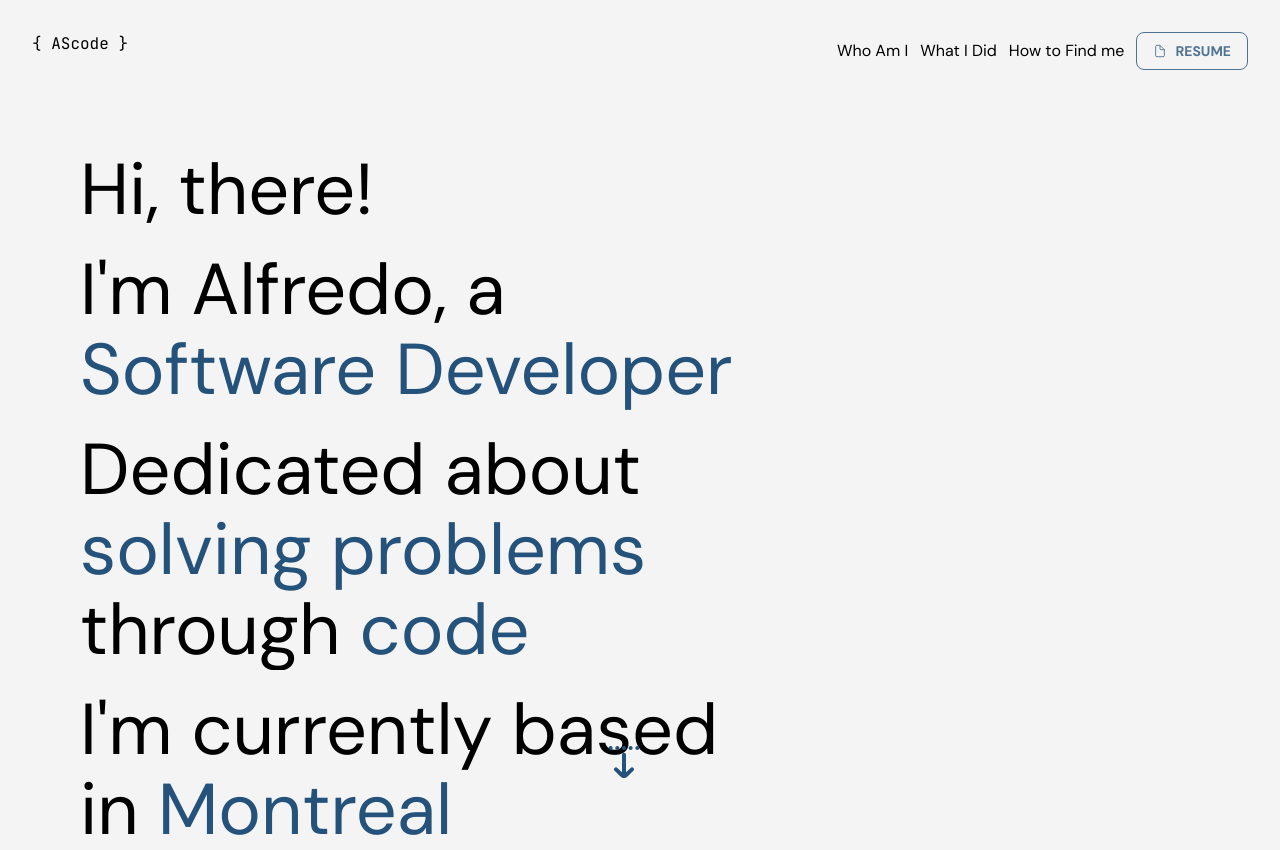
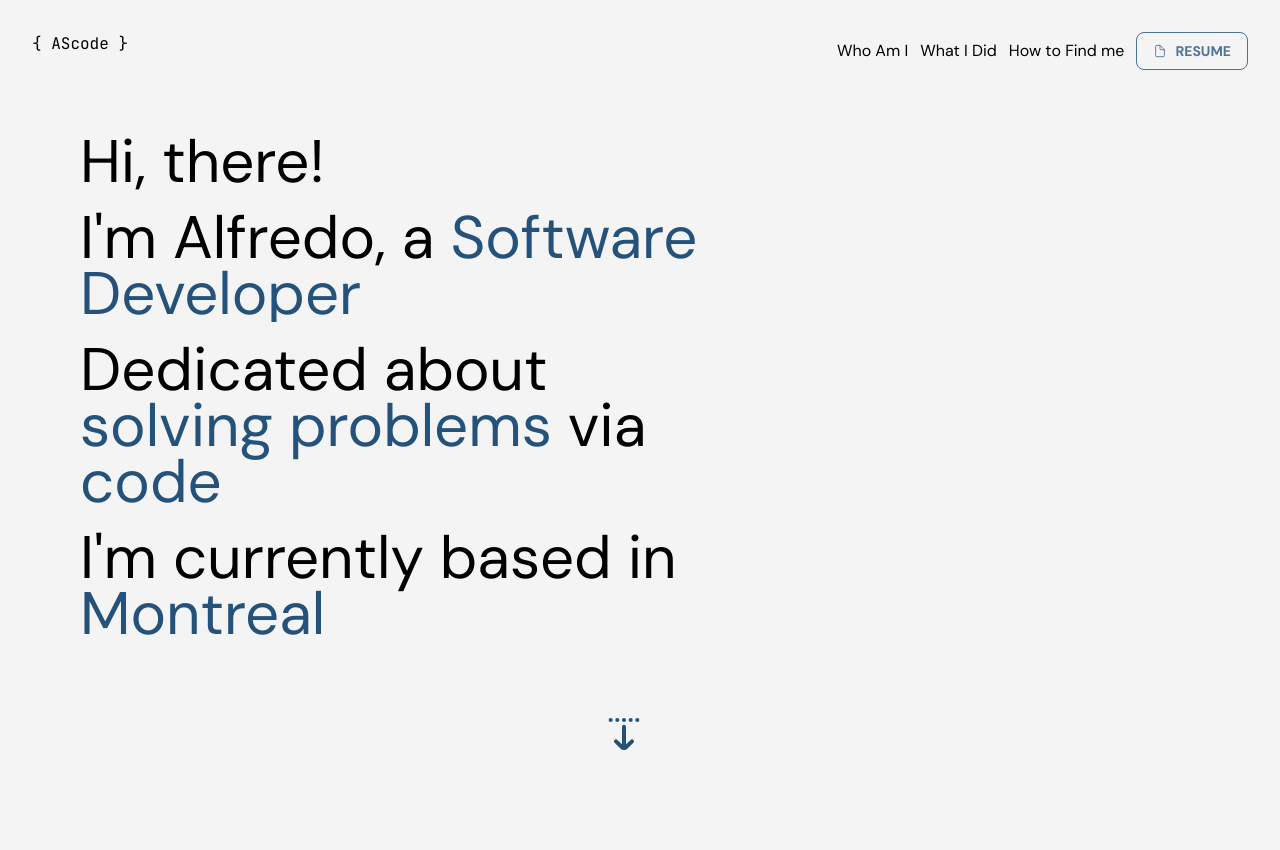
Before and after one commit to alfredoparreiras/portfolio, a React (Vite) app: page / in a window 1280 px wide. After the commit the page ends 800 px from the top, so only its background shows below. Built offline with nearby package versions, Linux system fonts and the light colour scheme.

Commit message:
Layouts fixed

```diff
--- a/src/App.tsx
+++ b/src/App.tsx
@@ -12,7 +12,7 @@ function App() {
 
   return (
     <>
-      <main className="relative min-h-screen lg:min-h-[800px] px-8 pt-8 dark:bg-darkBackground dark:text-white">
+      <main className="relative min-h-screen md:min-h-full px-8 pt-8 dark:bg-darkBackground dark:text-white">
         <Header/>
         <AnimatePresence mode="wait">
           <Routes location={location} key={location.pathname}>
--- a/src/components/ArrowBottom.tsx
+++ b/src/components/ArrowBottom.tsx
@@ -33,7 +33,7 @@ function ArrowBottom({href}: ArrowBottomProps) {
   return (
     <animated.a
       href={href}
-      className="absolute bottom-[4.5rem] right-8 lg:right-1/2 "
+      className="absolute bottom-5 right-8 lg:right-1/2 "
       style={fade}
     >
       <motion.img
--- a/src/index.css
+++ b/src/index.css
@@ -101,9 +101,17 @@ html, body, #root, .app{
   .smallDevice{
     font-size: 2rem;
     line-height: 2.25rem;
-
   }
 }
+
+@media screen and ((min-width: 770px) and (max-width: 1080px)) and (min-height: 768px) and (orientation: landscape) {
+  .tabletRotated {
+    font-size: 3rem;
+    line-height: 3rem;
+    width: 60%;
+  }
+}
+
 
 @media (prefers-color-scheme: dark) {
   html, body, #root, .app {
--- a/src/pages/AboutMe/WebAboutMe.tsx
+++ b/src/pages/AboutMe/WebAboutMe.tsx
@@ -7,7 +7,7 @@ import Icons from "@/components/Icons";
 
 const WebAboutMe = () => {
   return (
-    <section className="pb-36 bg-red-800 hidden lg:block">
+    <section className="pb-10 hidden lg:block">
       <MainTitle title="Who Am I" />
       <div className="flex w-full justify-between lg:pt-4">
         <div className="w-5/12 text-xl">
--- a/src/pages/Contact/Contact.tsx
+++ b/src/pages/Contact/Contact.tsx
@@ -6,7 +6,7 @@ import Social from '@/components/Social'
 
 const Contact = () => {
   return (
-    <section id="howtofindme" className="min-h-[760px] lg:mt-10">
+    <section id="howtofindme" className="min-h-[760px] lg:min-h-full lg:mt-10">
       <MobileContact />
       <WebContact />
       <section className="socialIcons flex justify-start lg:mt-20 ">
--- a/src/pages/Home/Home.tsx
+++ b/src/pages/Home/Home.tsx
@@ -9,7 +9,7 @@ import ArrowBottom from "@/components/ArrowBottom";
 function Home() {
   return (
     <>
-      <section id="home" className="md:pt-20 lg:pt-20">
+      <section id="home" className="relative pb-32 md:pt-20 lg:pt-16">
         <WebHome />
         <MobileHome />
         <ArrowBottom href="/whoami" />
--- a/src/pages/Home/WebHome.tsx
+++ b/src/pages/Home/WebHome.tsx
@@ -43,9 +43,10 @@ const WebHome = () => {
         variants={containerVariants}
         initial="initial"
         animate="open"
-        className="md:flex px-12 flex-col justify-center leading-[5rem] text-left text-7xl lg:w-2/3 xsm:hidden "
+        className="md:flex px-12 flex-col justify-center leading-[5rem] text-left text-7xl lg:text-6xl lg:leading-[3.5rem] lg:w-3/5 xsm:hidden tabletRotated"
       >
-        <div className="overflow-hidden"><motion.p variants={introductionVariants}>Hi, there!</motion.p></div>
+        <div className="overflow-hidden">
+          <motion.p variants={introductionVariants}>Hi, there!</motion.p></div>
         <div className="overflow-hidden">
           <motion.p variants={introductionVariants} className="mt-5">
             {" "}
@@ -62,7 +63,8 @@ const WebHome = () => {
             <span className="text-accentColor dark:text-darkAccentColor">
               solving problems
             </span>{" "}
-            through{" "}
+            via
+            {" "}
             <span className="text-accentColor dark:text-darkAccentColor">
               code
             </span>
--- a/src/pages/Projects/Projects.tsx
+++ b/src/pages/Projects/Projects.tsx
@@ -5,7 +5,7 @@ import ArrowBottom from "@/components/ArrowBottom"
 
 const Projects = () => {
   return (
-      <section id='whatidid' className=' lg:pt-10'>
+      <section id='whatidid' className='lg:min-h-[1150px] lg:pt-10'>
         <MobileProjects />
         <WebProjects/>
         <ArrowBottom href="/howtofindme"/>
```
